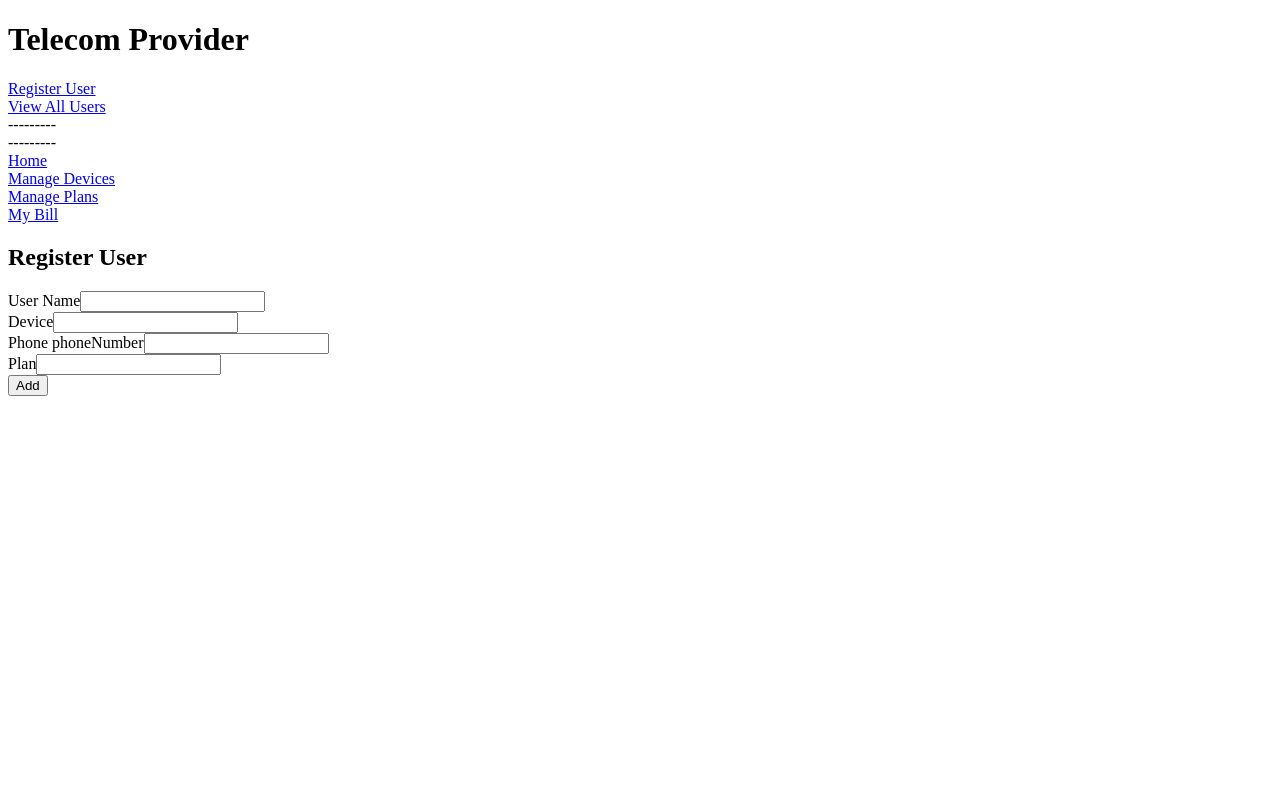
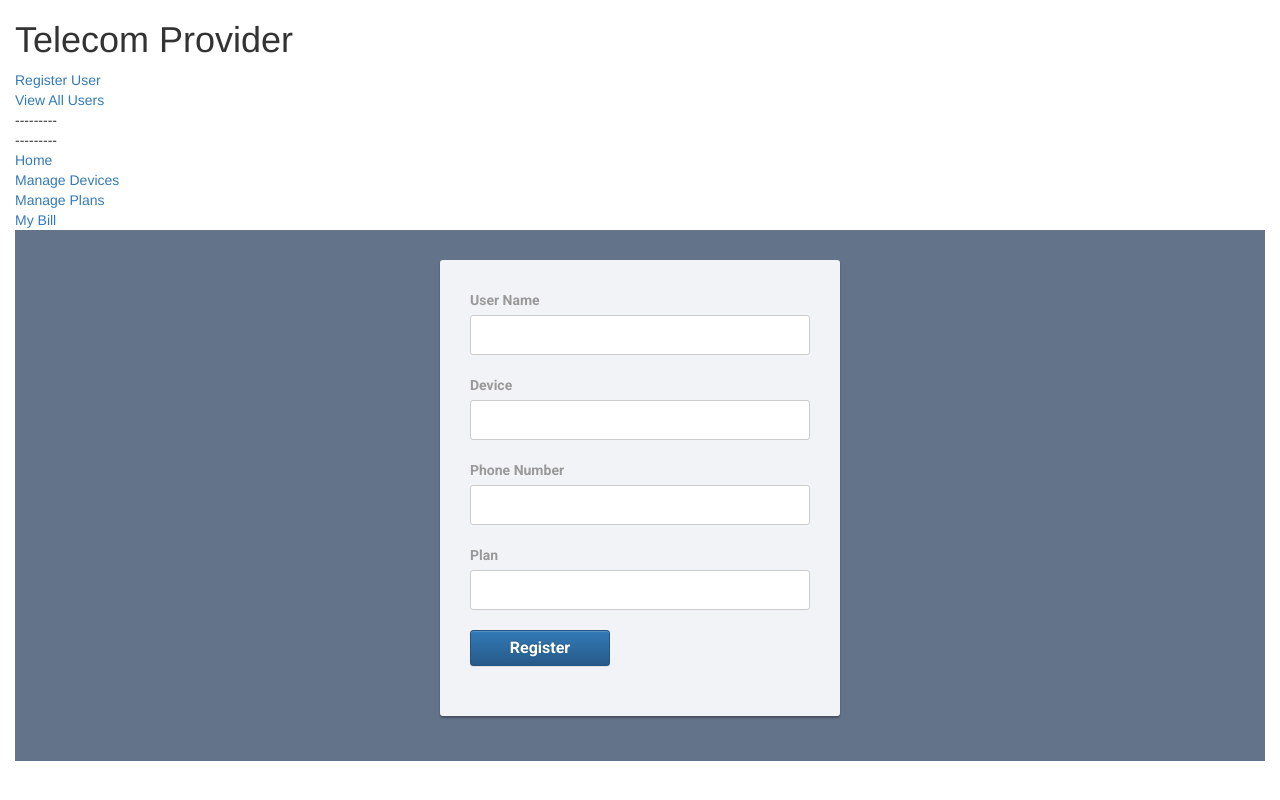
Before and after one commit to timurxo/telecom-provider-angular, an Angular app: page /add in a window 1280 px wide. Built offline with nearby package versions, Linux system fonts and the light colour scheme.

Commit message:
register form updated

```diff
--- a/src/app/new-user/new-user.component.css
+++ b/src/app/new-user/new-user.component.css
@@ -0,0 +1,87 @@
+body {
+    color: #fff;
+    background: #63738a;
+    font-family: 'Roboto', sans-serif;
+  }
+    .form-control{
+    height: 40px;
+    box-shadow: none;
+    color: #969fa4;
+  }
+  .form-control:focus{
+    border-color: #5cb85c;
+  }
+    .form-control, .btn{
+        border-radius: 3px;
+    }
+  .signup-form{
+    width: 400px;
+    margin: 0 auto;
+    padding: 30px 0;
+  }
+  .signup-form h2{
+    color: #636363;
+        margin: 0 0 15px;
+    position: relative;
+    text-align: center;
+    }
+  .signup-form h2:before, .signup-form h2:after{
+    content: "";
+    height: 2px;
+    width: 30%;
+    background: #d4d4d4;
+    position: absolute;
+    top: 50%;
+    z-index: 2;
+  }
+  .signup-form h2:before{
+    left: 0;
+  }
+  .signup-form h2:after{
+    right: 0;
+  }
+    .signup-form .hint-text{
+    color: #999;
+    margin-bottom: 30px;
+    text-align: center;
+  }
+    .signup-form form{
+    color: #999;
+    border-radius: 3px;
+      margin-bottom: 15px;
+        background: #f2f3f7;
+        box-shadow: 0px 2px 2px rgba(0, 0, 0, 0.3);
+        padding: 30px;
+    }
+  .signup-form .form-group{
+    margin-bottom: 20px;
+  }
+  .signup-form input[type="checkbox"]{
+    margin-top: 3px;
+  }
+  .signup-form .btn{
+        font-size: 16px;
+        font-weight: bold;
+    min-width: 140px;
+        outline: none !important;
+    }
+  .signup-form .row div:first-child{
+    padding-right: 10px;
+  }
+  .signup-form .row div:last-child{
+    padding-left: 10px;
+  }
+    .signup-form a{
+    color: #fff;
+    text-decoration: underline;
+  }
+    .signup-form a:hover{
+    text-decoration: none;
+  }
+  .signup-form form a{
+    color: #5cb85c;
+    text-decoration: none;
+  }
+  .signup-form form a:hover{
+    text-decoration: underline;
+  }
--- a/src/app/new-user/new-user.component.html
+++ b/src/app/new-user/new-user.component.html
@@ -1,4 +1,4 @@
-<div class="col-lg-6">
+<!-- <div class="col-lg-6">
     <h2>Register User</h2>
     <form (ngSubmit)="save(); userForm.reset()" id="new-user"  #userForm>
       <div class="form-group">
@@ -49,4 +49,93 @@
         <input class="btn btn-primary submit-button" type="submit" value="Add" />
       </div>
     </form>
+  </div> -->
+
+
+
+
+
+
+
+
+  <!DOCTYPE html>
+  <html lang="en">
+  <head>
+  <meta charset="utf-8">
+  <meta http-equiv="X-UA-Compatible" content="IE=edge">
+  <meta name="viewport" content="width=device-width, initial-scale=1">
+  <link href="https://fonts.googleapis.com/css?family=Roboto:400,700" rel="stylesheet">
+
+  <link rel="stylesheet" href="https://maxcdn.bootstrapcdn.com/bootstrap/3.3.7/css/bootstrap.min.css">
+  <link rel="stylesheet" href="https://maxcdn.bootstrapcdn.com/bootstrap/3.3.7/css/bootstrap-theme.min.css">
+  <script src="https://ajax.googleapis.com/ajax/libs/jquery/1.12.4/jquery.min.js"></script>
+  <script src="https://maxcdn.bootstrapcdn.com/bootstrap/3.3.7/js/bootstrap.min.js"></script>
+  <style>
+
+  </style>
+  </head>
+  <body>
+  <div class="signup-form">
+
+
+
+
+    <form (ngSubmit)="save(); userForm.reset()" id="new-user"  #userForm>
+      <div class="form-group">
+        <label> User Name</label>
+        <input
+          [(ngModel)]="userToSave.name"
+          name="name"
+          class="form-control"
+          id="name"
+          type="text"
+
+        />
+
+      </div>
+
+      <div class="form-group">
+        <label> Device</label>
+        <input
+          [(ngModel)]="userToSave.device"
+          name="device"
+          class="form-control"
+          id="device"
+          type="text"
+        />
+      </div>
+
+      <div class="form-group">
+        <label> Phone Number</label>
+        <input
+          [(ngModel)]="userToSave.phoneNumber"
+          name="phoneNumber"
+          class="form-control"
+          id="phoneNumber"
+          type="text"
+        />
+      </div>
+
+      <div class="form-group">
+        <label> Plan</label>
+        <input
+          [(ngModel)]="userToSave.plan"
+          name="plan"
+          class="form-control"
+          id="plan"
+          type="text"
+        />
+      </div>
+
+      <div class="form-group">
+        <input class="btn btn-primary submit-button" type="submit" value="Register" />
+      </div>
+    </form>
+
+
+
+
+    <!-- <div class="text-center">Already have an account? <a href="#">Sign in</a></div> -->
   </div>
+  </body>
+  </html>
--- a/src/app/new-user/new-user.component.ts
+++ b/src/app/new-user/new-user.component.ts
@@ -17,11 +17,18 @@ export class NewUserComponent implements OnInit {
 
   // calls service class
   save(): void {
-    this.service.save(this.userToSave).subscribe(data => {
-      console.log(data);
+
+    console.log(document.getElementsByName('name'));
+
+    if (!this.userToSave.name) {
+        alert("try again");
+        return;
+    }
 
 
 
+    this.service.save(this.userToSave).subscribe(data => {
+      console.log(data);
 
     });
   }
```
Also changed, not shown: src/app/user-info/user-info.component.ts (line endings or trailing spaces).
